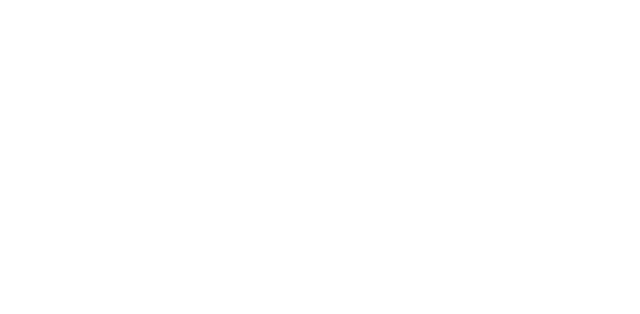
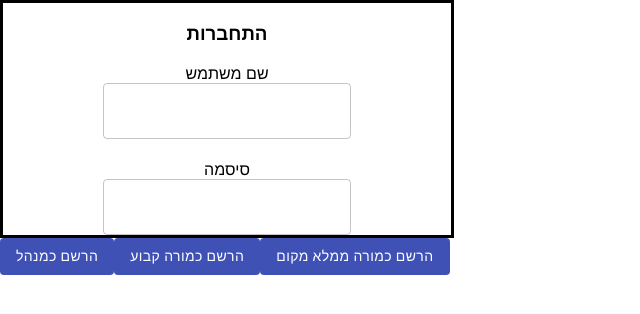
Before and after one commit to ayala8585/SubstituteSystem, a React (Create React App) app: page / in a window 1280 px wide. Shown: the top 314 px of the page, without its empty margins (0-640 px from the left). Built offline with nearby package versions, Linux system fonts and the light colour scheme.

Commit message:
finish wed

```diff
--- a/src/App.js
+++ b/src/App.js
@@ -1,7 +1,12 @@
 import React from 'react';
 import Login from './components/login/login'
+import SignUp from './components/signUp/signUp'
+import SignUpPrincipal from './components/signUp/signUpPrincipal'
+import SignUpTeacher from './components/signUp/signUpTeacher'
+import SignUpSubstitute from './components/signUp/signUpSubstitute'
 import './App.css';
 import { Route, Switch, Link, BrowserRouter as Router } from 'react-router-dom';
+import signUp from './components/signUp/signUp';
 
 function App() {
   return (
@@ -10,6 +15,24 @@ function App() {
         <Switch>
           <Route path='/login'>
             <Login/>
+            <SignUp/>
+          </Route>
+
+          <Route path='/signUpPrincipal'>
+            <SignUpPrincipal/>
+          </Route>
+
+          <Route path='/signUpTeacher'>
+            <SignUpTeacher/>
+          </Route>
+
+          <Route path='/signUpSubstitute'>
+            <SignUpSubstitute/>
+          </Route>
+
+          <Route path='/'>
+            <Login/>
+            <SignUp/>
           </Route>
         </Switch>
      </Router>
```
